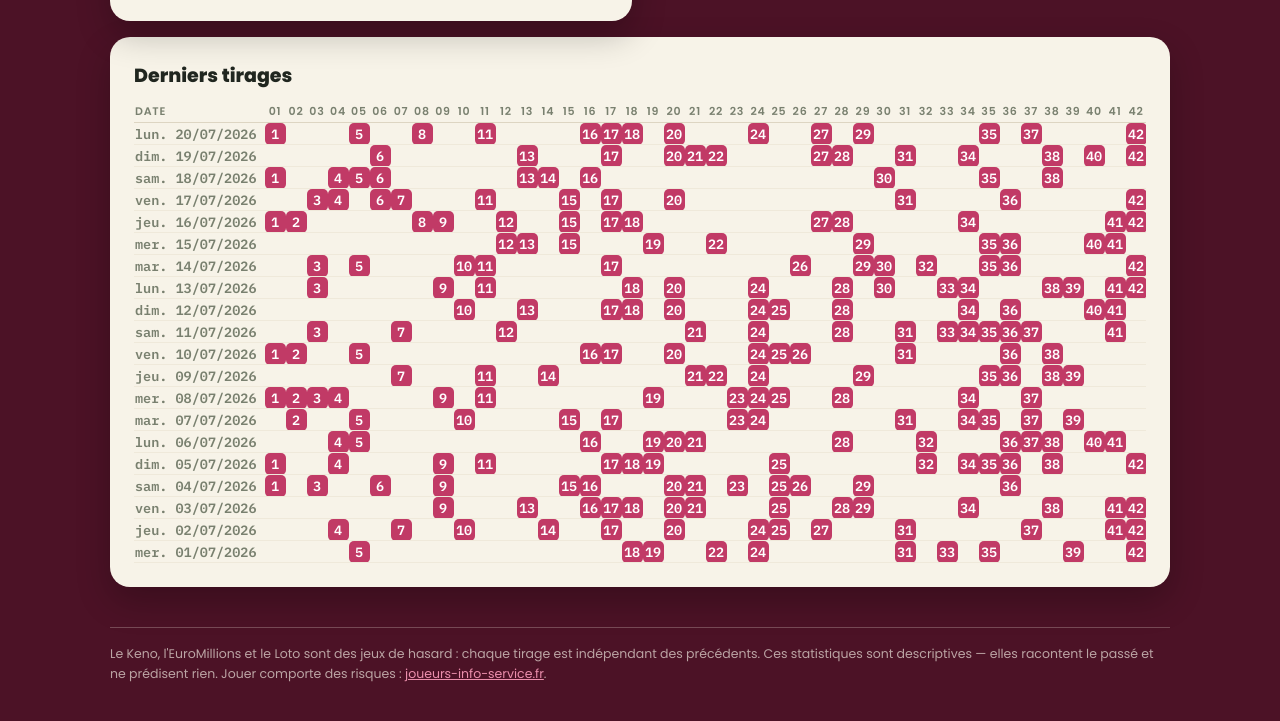
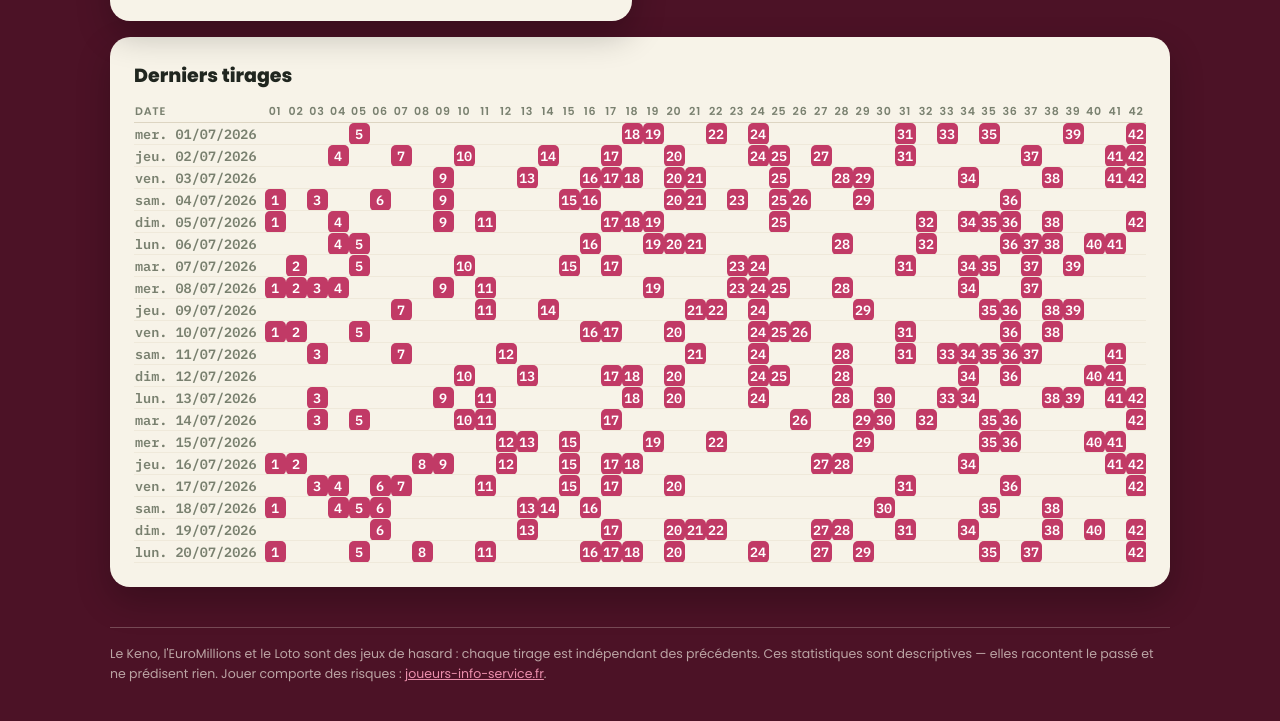
Before and after one commit to kaspro183/statirage, a website: page site/index.html in a window 1280 px wide. Shown: the part 6278-6999 px from the top of the page. Drawn offline with nearby package versions, Linux system fonts and the light colour scheme.

Commit message:
Add files via upload

```diff
--- a/site/index.html
+++ b/site/index.html
@@ -1086,7 +1086,7 @@ function render() {
   }
 
   {
-    const last = draws.slice(0, 20);
+    const last = draws.slice(0, 20).reverse();  // ancien en haut, récent en bas
     const hasExtras = g.extraMax > 0;
     let html = '<div class="matrix-wrap"><table class="matrix"><thead><tr><th class="mdate">Date</th>';
     for (let n = 1; n <= g.max; n++) html += `<th>${String(n).padStart(2, "0")}</th>`;
```
